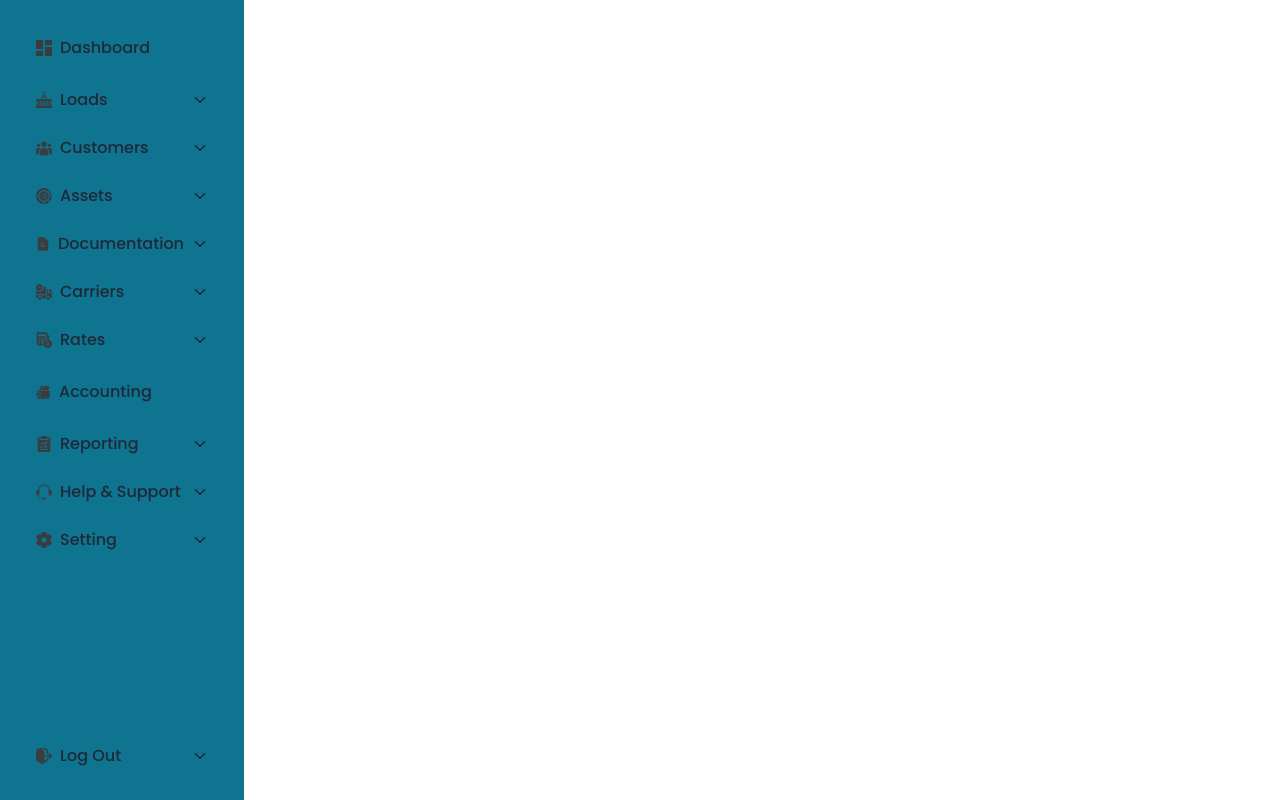
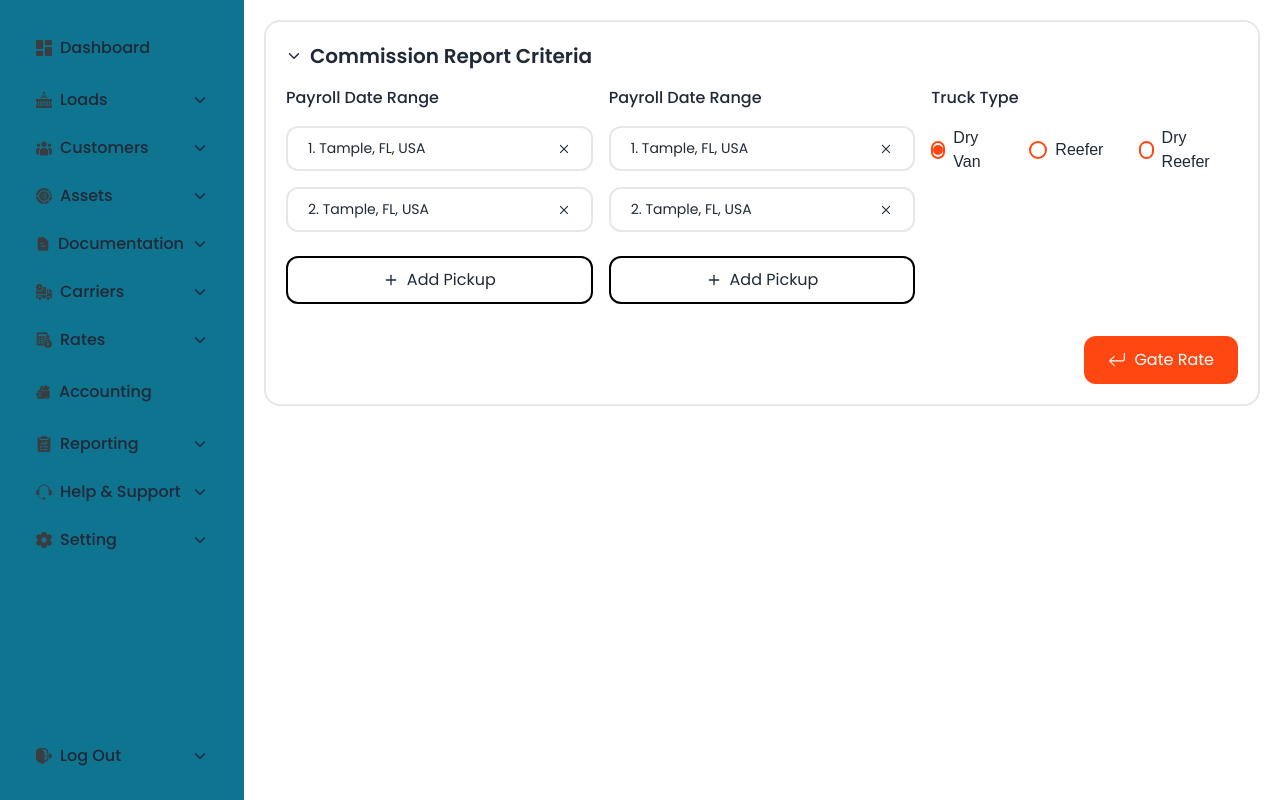
Before and after one commit to Jobayer-Ahmmed/CargoCore-client, a React (Vite) app: page /rate-calculator in a window 1280 px wide. Built offline with nearby package versions, Linux system fonts and the light colour scheme.

Commit message:
update: RateCalculator.jsx

```diff
--- a/src/pages/dashboard/rateCalculator/RateCalculator.jsx
+++ b/src/pages/dashboard/rateCalculator/RateCalculator.jsx
@@ -1,13 +1,92 @@
-
+import "./rateCalculator.css";
+import { IoIosArrowDown } from "react-icons/io";
+import { RxCross2 } from "react-icons/rx";
+import { FiPlus } from "react-icons/fi";
+import { BsArrowReturnLeft } from "react-icons/bs";
 
 const RateCalculator = () => {
   return (
     <div className="w-full m-5">
-      <div>
-
+      <div className="p-5 border-2 border-borderColor rounded-2xl">
+        <p className="flex gap-2 items-center">
+          <IoIosArrowDown />{" "}
+          <span className="text-xl font-semibold">
+            Commission Report Criteria
+          </span>
+        </p>
+        <div className="mt-4 flex gap-4">
+          <div className="w-full">
+            <h3 className="font-medium">Payroll Date Range</h3>
+            <div className="mt-4 mb-6 flex flex-col gap-4 text-[14px]">
+              <div className="flex justify-between items-center pl-5 pr-5 pt-[10px] pb-[10px] border-2 border-borderColor rounded-xl">
+                <p>1. Tample, FL, USA</p>
+                <button>
+                  <RxCross2 />
+                </button>
+              </div>
+              <div className="flex justify-between items-center pl-5 pr-5 pt-[10px] pb-[10px] border-2 border-borderColor rounded-xl">
+                <p>2. Tample, FL, USA</p>
+                <button>
+                  <RxCross2 />
+                </button>
+              </div>
+            </div>
+            <button className="w-full  flex justify-center items-center gap-2  py-[10px]  border-2 border-black rounded-xl">
+              <FiPlus /> <span>Add Pickup</span>
+            </button>
+          </div>
+          <div className="w-full">
+            <h3 className="font-medium">Payroll Date Range</h3>
+            <div className="mt-4 mb-6 flex flex-col gap-4 text-[14px]">
+              <div className="flex justify-between items-center pl-5 pr-5 pt-[10px] pb-[10px] border-2 border-borderColor rounded-xl">
+                <p>1. Tample, FL, USA</p>
+                <button>
+                  <RxCross2 />
+                </button>
+              </div>
+              <div className="flex justify-between items-center pl-5 pr-5 pt-[10px] pb-[10px] border-2 border-borderColor rounded-xl">
+                <p>2. Tample, FL, USA</p>
+                <button>
+                  <RxCross2 />
+                </button>
+              </div>
+            </div>
+            <button className="w-full flex justify-center items-center gap-2 py-[10px] border-2 border-black rounded-xl">
+              <FiPlus /> <span>Add Pickup</span>
+            </button>
+          </div>
+          <div className="w-full ">
+            <h3 className="font-medium">Truck Type</h3>
+            <div class="radio-group mt-4 flex justify-between items-center gap-4">
+              <div className="flex gap-2 items-center cursor-pointer">
+                <div className="w-[18px] h-[18px] flex items-center justify-center rounded-full border-2 border-primaryColor ">
+                  <div className="w-[10px] h-[10px] bg-primaryColor rounded-full "></div>
+                </div>
+                <label>Dry Van</label>
+              </div>
+              <div className="flex gap-2 items-center cursor-pointer">
+                <div className="w-[18px] h-[18px] flex items-center justify-center rounded-full border-2 border-primaryColor ">
+                  {/* <div className="w-[10px] h-[10px] bg-primaryColor rounded-full "></div> */}
+                </div>
+                <label>Reefer</label>
+              </div>
+              <div className="flex gap-2 items-center cursor-pointer ">
+                <div className="w-[18px] h-[18px] flex items-center justify-center rounded-full border-2 border-primaryColor ">
+                  {/* <div className="w-[10px] h-[10px] bg-primaryColor rounded-full "></div> */}
+                </div>
+                <label>Dry Reefer</label>
+              </div>
+            </div>
+          </div>
+        </div>
+        <div className="mt-8 flex justify-end">
+          <button className="flex gap-2 items-center text-white bg-primaryColor px-6 py-3 rounded-xl">
+            <BsArrowReturnLeft className="text-lg" /> <span>Gate Rate</span>
+          </button>
+        </div>
       </div>
     </div>
-  )
-}
+  );
+};
 
-export default RateCalculator
+export default RateCalculator;
--- a/src/pages/dashboard/rateCalculator/rateCalculator.css
+++ b/src/pages/dashboard/rateCalculator/rateCalculator.css
@@ -1,9 +1,14 @@
-.custom-select {
-    appearance: none; /* Remove default arrow */
-    background: url('../../../assets/icons/down-arrow.png') no-repeat left center;
-    background-size: 1.5em; /* Adjust size of icon */
-    padding-left: 2em; /* Add space for icon */
-    border: 1px solid #ccc; /* Optional: Style border */
-    border-radius: 4px; /* Optional: Border radius */
-    height: 2.5em; /* Optional: Adjust height */
-  }
+.radio-group {
+    display: flex;
+    align-items: center;
+}
+
+.radio-group label {
+    margin-right: 20px;
+    font-family: Arial, sans-serif;
+    font-size: 16px;
+}
+
+input[type="radio"] {
+    accent-color: orange; /* Change the selected color to orange */
+}
```
